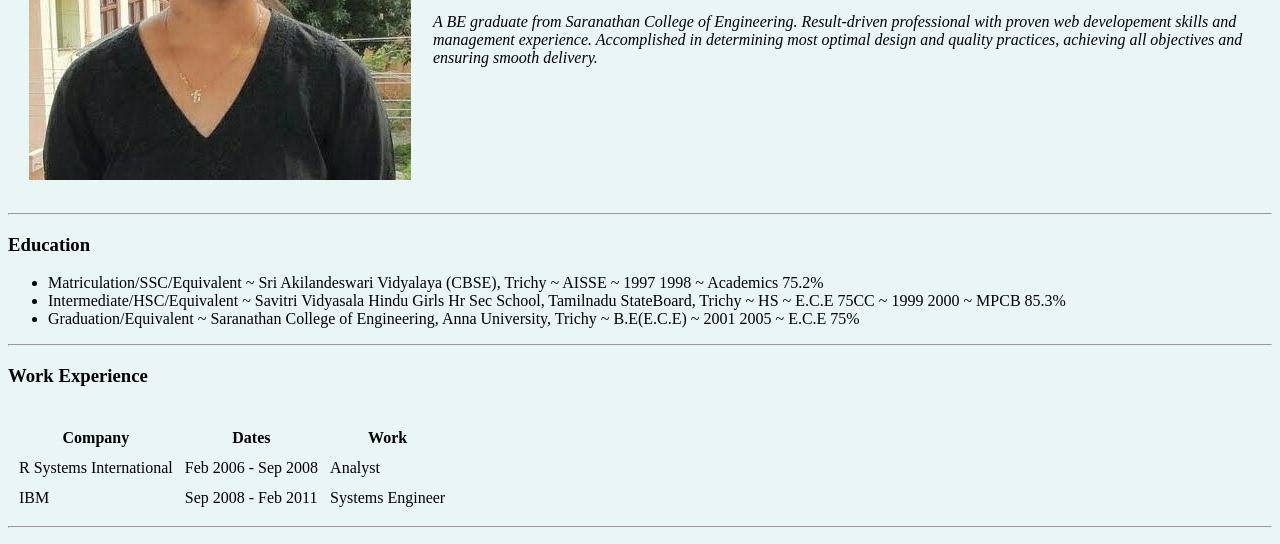
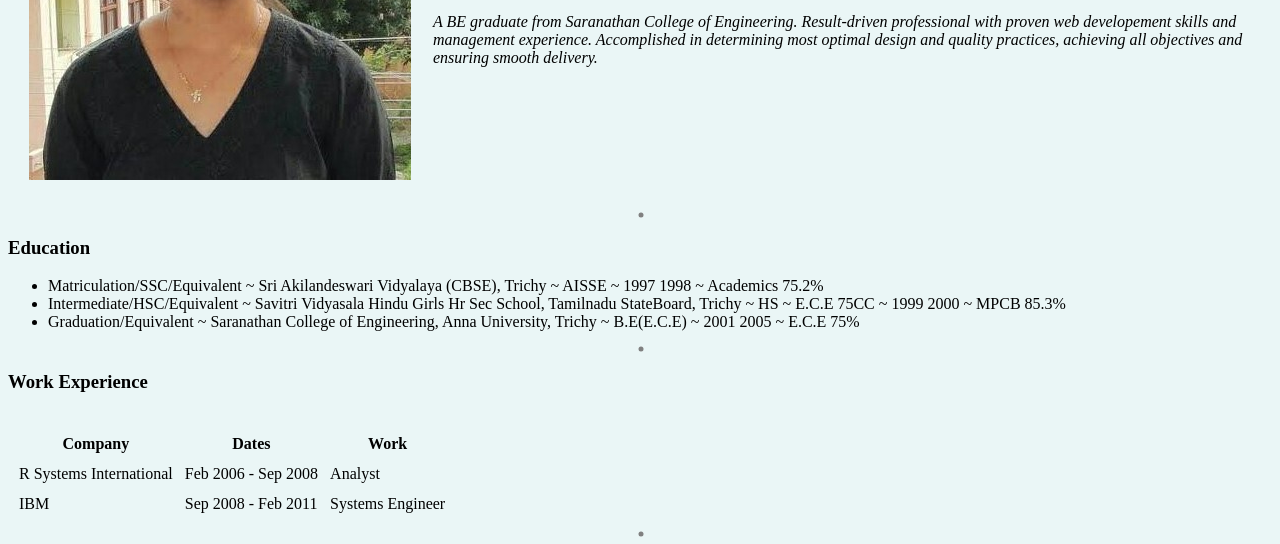
Before and after one commit to ssridevi-hub/cv, a plain HTML site: page index.html in a window 1280 px wide. Shown: the part 230-774 px from the top of the page. Drawn offline with Linux system fonts and the light colour scheme.

Commit message:
Update index.html

```diff
--- a/index.html
+++ b/index.html
@@ -4,9 +4,23 @@
 <head>
   <meta charset="utf-8">
   <title>Sridevi's Personal Site</title>
+
+  <style>
+    body {
+      background-color: #EAF6F6;
+    }
+
+    hr{
+      border-style: none;
+      border-top-style: dotted;
+      border-color: grey;
+      border-width: 5px;
+      width: 5px;
+    }
+  </style>
 </head>
 
-<body style="background-color: #EAF6F6;">
+<body>
   <table cellspacing="20">
     <tr>
       <td><img src="images/sri1.jpg" alt="Sridevi's profile picture"></td>
```
